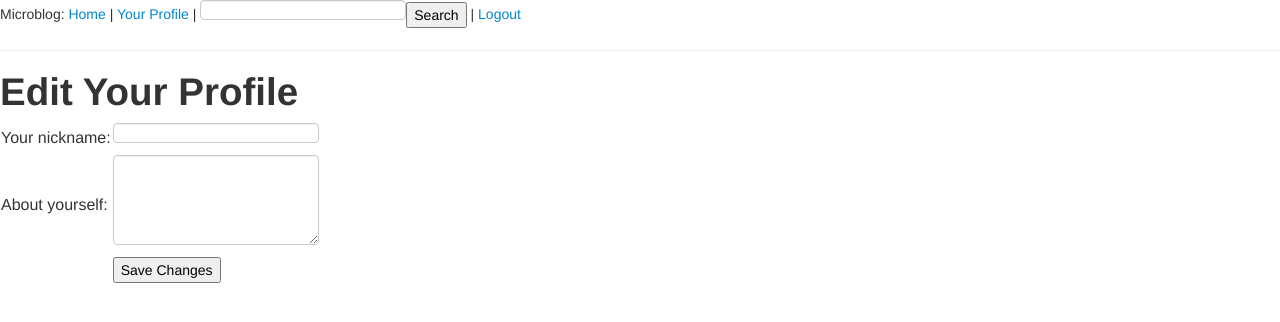
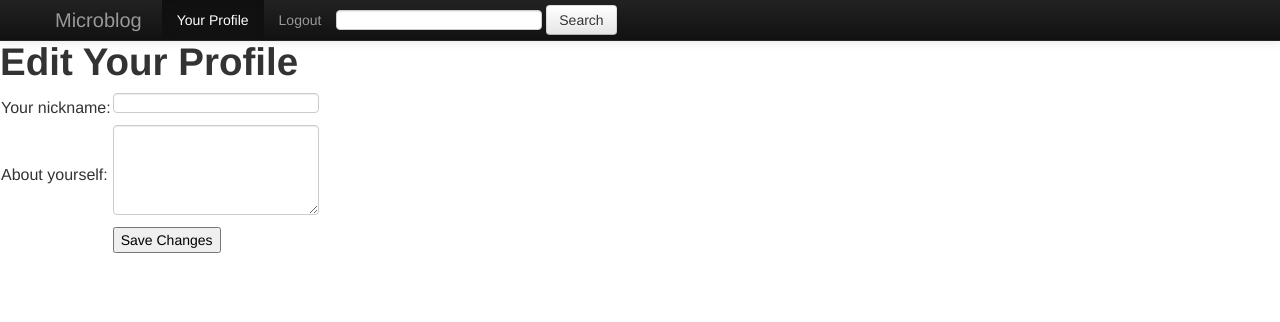
Before and after one commit to arnaldomf/microblog, a Flask app: page /edit in a window 1280 px wide. Shown: the top 322 px of the page. Run offline with Flask 2, Linux system fonts and the light colour scheme; a user stored in the database is signed in; data comes from the database, SQL or seed files in the repository; parts of the project's set-up code (start-up, migrations or seed data) failed here and were passed over.

Commit message:
bootstrap

```diff
--- a/app/templates/base.html
+++ b/app/templates/base.html
@@ -12,13 +12,32 @@
 	{% endif %}
 </head>
 <body>
-	<div>Microblog:
-		<a href="{{url_for('index')}}">Home</a>
+	<div class="navbar navbar-inverse navbar-fixed-top">
+		<div class="navbar-inner">
+			<div class="container">
+				<button type="button" class="btn btn-navbar" data-toggle="collapse" data-target=".nav-collapse">
+            <span class="icon-bar"></span>
+            <span class="icon-bar"></span>
+            <span class="icon-bar"></span>
+          </button>
+		<!-- Microblog:  -->
+		<a class="brand" href="{{url_for('index')}}">Microblog</a>
+		<div class="nav-collapse collapse">
+			<ul class="nav">
 		{% if g.user.is_authenticated() %}
-		| <a href="{{url_for('user', nickname = g.user.nickname)}}">Your Profile</a>
-		| <form style="display: inline;" action="{{url_for('search')}}" method="post" name="search">{{g.search_form.hidden_tag()}}{{g.search_form.search(size=20)}}<input type="submit" value="Search"></form>
-		| <a href="{{url_for('logout')}}">Logout</a>
+		<li class="active"><a href="{{url_for('user', nickname = g.user.nickname)}}">Your Profile</a></li>
+		<li><a href="{{url_for('logout')}}">Logout</a></li>
+		<li>
+			<form class="navbar-form pull-right" style="display: inline;" action="{{url_for('search')}}" method="post" name="search">{{g.search_form.hidden_tag()}}{{g.search_form.search(size=20)}}
+				<button type="submit" class="btn">Search</button>
+			</form>
+		</li>
+
 		{% endif %}
+	</ul>
+	</div>
+	</div>
+	</div>
 	</div>
 	<hr>
 	{% with messages  = get_flashed_messages() %}
```
